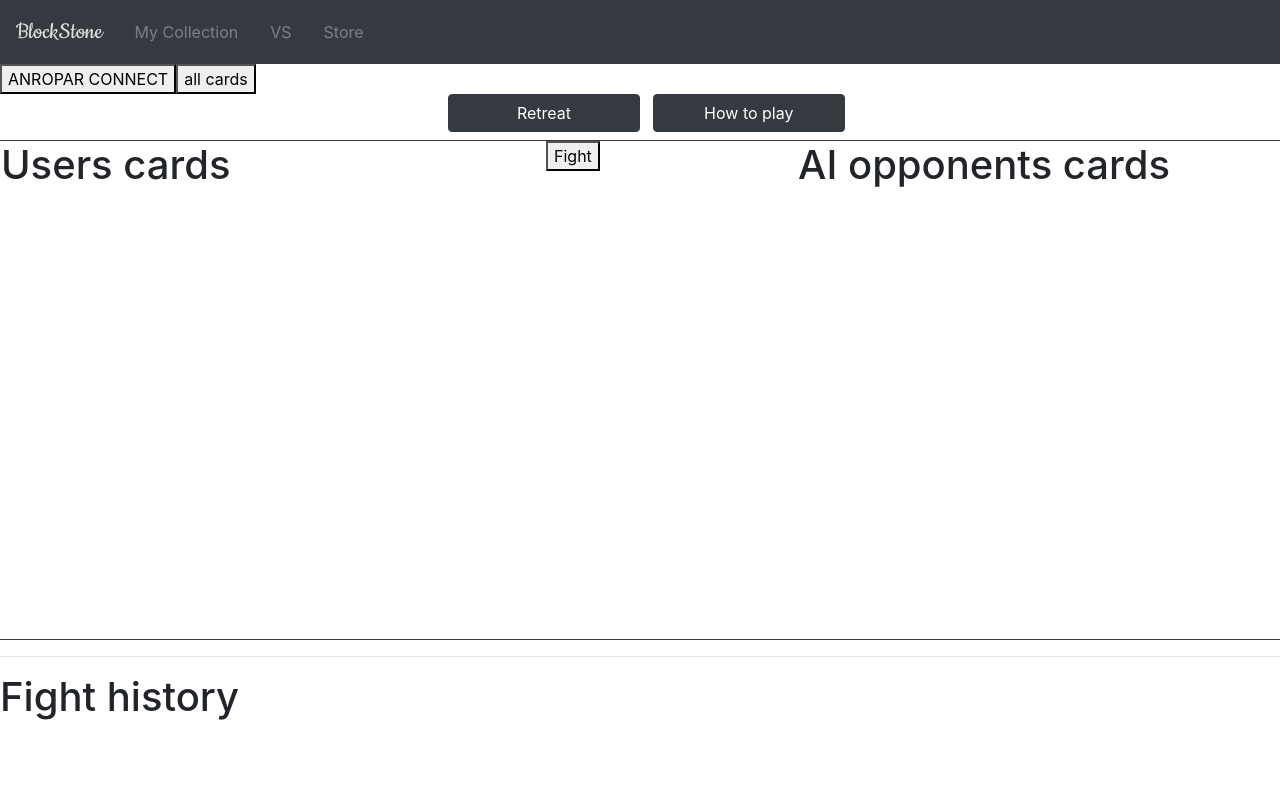
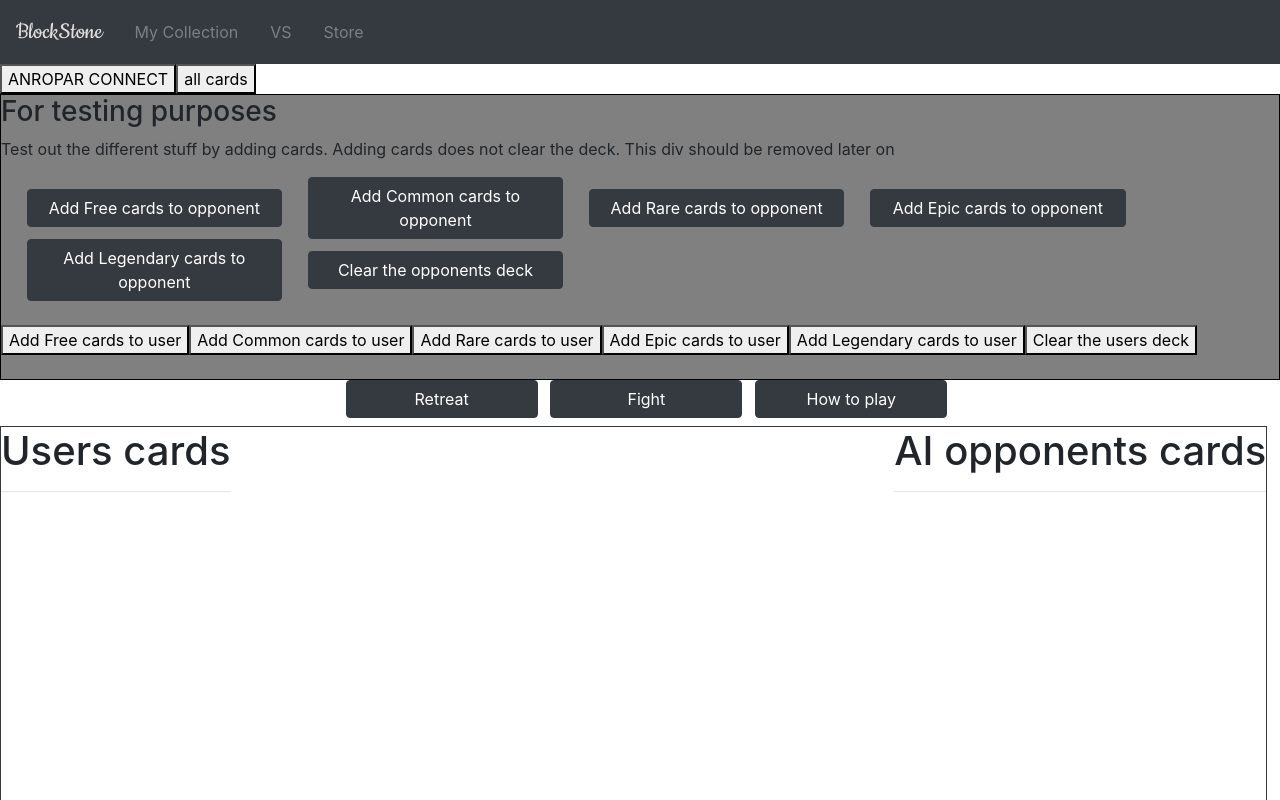
Before and after one commit to heho07/DH2642-ProjectGroup23, a React (Create React App) app: page /VersusMode in a window 1280 px wide. Shown: the top 800 px of the page. Built offline with nearby package versions, Linux system fonts and the light colour scheme.

Commit message:
restructured some code in VS mode and made it look better

```diff
--- a/src/VersusMode/VersusMode.css
+++ b/src/VersusMode/VersusMode.css
@@ -6,10 +6,8 @@
 #cardInfo{
 	overflow-y:scroll;
 	height:500px;
-}
-
-#opponentHeader{
-	float:right;
+    display: flex;
+    justify-content: space-between;
 }
 
 .cropped {
@@ -40,33 +38,13 @@
     min-width: 15%;
 }
 
-/*
-.tr-versus {
-	border:1px solid black;
-}
 
-.td-versus {
-	border:1px solid black;
-}
-
-table.table-bordered > tbody > tr > td{
-    border:1px solid black;
-}
-*/
-/*
-#cropped
-*/
-/*
-img {
-	width: 30%;
-}
-*/
 
 .table {
     border-style: hidden
 }
 
-#opponentsCards{
+.opponentsCards{
 	float:right;
 }
 
@@ -79,3 +57,14 @@ img {
 	margin-left: 2%;
 	width: 20%;
 }
+
+.flexContainer{
+    display:flex;
+    justify-content: space-between;
+        width: 180px;
+
+}
+
+.flexItem{
+    align-self: auto;
+}
--- a/src/VersusMode/VersusMode.jsx
+++ b/src/VersusMode/VersusMode.jsx
@@ -30,6 +30,7 @@ class VersusMode extends Component{
 	// When this component is instaniated we add it to the list of observers in the model
 	componentDidMount(){
 		modelInstance.addObserver(this);
+		this.state.opponentsCards.forEach((card) => console.log(card));
 	}
 
 	componentWillUnmount(){
@@ -87,24 +88,10 @@ class VersusMode extends Component{
         	img = "https://images.weserv.nl/?url=" + obj.img.replace("http://", "");
       	}
 
-  //added some background color to the tr to make it more visably discernably between the different elements
-  // HOWEVER it kind of looks like shit so idk
-  // TODO: make it so that only the users cards are draggable, and only the
-  // opponents cards are onDrop-able
-
-  /*
-  		let bgColors = [];
-  		for (var i = 0; i <3; i++) {
-  			let toAdd = Math.floor((obj.cardId.charCodeAt(0) * (200-60+1))%150 + 100 )%150;
-  			if (toAdd < 90) {
-  				toAdd += 100;
-  			}
-  			bgColors.push(toAdd);
-  		}
-	*/
-
 		return (
-			<table className ="table table-borderless">
+			<table className ="table table-borderless"
+				key = {obj.cardId + obj.name}>
+				<tbody>
 					<tr key = {obj.cardId}
 						draggable = {owner === "user"}		 //is draggable if users card
 						onDragStart = {owner === "user" ? (event) => this.onDrag(event, obj) : null} // can only be dragged if users card
@@ -113,17 +100,22 @@ class VersusMode extends Component{
 						//style = {{backgroundColor:`rgb(${bgColors})`}}
 						>
 						<td>
+							<h3>{obj.name}</h3>
 							<div className = "cropped ">
 								<img src = {img} alt = {img} onError={e=>{e.target.onerror=null; e.target.src = "https://i.imgur.com/ZI9QakW.png"}} className = "vsImg"/>
 							</div>
-					</td>
-					<td>
-						<h3><p>{obj.name}</p></h3>
+							<div className = "flexContainer">
+								<div className = "flexItem">
 									<p>Health: {obj.health}</p>
+								</div>
+								<div className = "flexItem">
 									<p>Attack: {obj.attack}</p>
-						<p>Cost: {obj.cost}</p>
+
+								</div>
+							</div>
 						</td>
 					</tr>
+				</tbody>
 			</table>
 		);
 	}
@@ -134,27 +126,27 @@ class VersusMode extends Component{
 		let cards = null;
 		if (owner === "user") {
 			cards = this.state.usersCards;
+			return (
+				<div>
+					{cards.map((item, i)=>{
+						return this.cardInfo(item, owner);
+					})}
+				</div>
+			);
 		}
 		else if (owner === "opponent"){
 			cards = this.state.opponentsCards;
-		}
-		else{
-			return false;
-		}
-		if (cards === null){
-			return <p>something went wrong</p>;
-		}
 			return (
-				<div>
-					<table className = " table table-bordered ">
-						<tbody>
+					<div className = "opponentsCards">
 						{cards.map((item, i)=>{
 							return this.cardInfo(item, owner);
 						})}
-						</tbody>
-					</table>
 					</div>
 				);
+		}
+		else{
+			return <p>something went wrong</p>;
+		}
 	}
 
 	// Checks for what cards the user and opponent has
@@ -255,6 +247,7 @@ class VersusMode extends Component{
 
 					{/* Commented out to check how the final screen looks.
 					 This div is purely to test stuff out with, can be commented out and should be removed later on
+					*/}
 					<div id = "testDiv">
 						<h3>For testing purposes</h3>
 						<p>Test out the different stuff by adding cards. Adding cards does not clear the deck. This div should be removed later on</p>
@@ -275,9 +268,11 @@ class VersusMode extends Component{
 						<br/>
 						<br/>
 					</div>
-					*/}
+
 					<center>
 						<Link to = "/ChooseDifficulty"><button className="btn btn-dark infoButton" title = "Can't take the heat? Better retreat and change difficulty">Retreat</button></Link>
+
+						<button className = "btn btn-dark infoButton" onClick = {() => this.fight()}>Fight</button>
 
 						<button className="btn btn-dark infoButton" onClick = {
 							() => window.open(
@@ -290,19 +285,19 @@ class VersusMode extends Component{
 
 					<h1 className="text-center"> {this.state.gamestate} </h1>
 
-					<div style={{width:window.innerWidth, height:window.innerHeight*0.95, "minHeight":"15%"}}>
+					<div style={{width:window.innerWidth*0.99, height:window.innerHeight*0.95, "minHeight":"15%"}}>
 						{/* I want this to take up more height even when it is empty. idk how though, at least without using px */}
-						<div className = "row border border-dark " id = "cardInfo">
+						<div className = " border border-dark " id = "cardInfo">
 
-							<div className = "col-sm-5">
+							<div >
 								<h1>Users cards </h1>
+								<hr/>
 								{this.displayAllCards("user")}
 							</div>
-							<div className = "col-sm-1">
-								<button onClick = {() => this.fight()}>Fight</button>
-							</div>
-							<div className = "col-sm-5" id = "opponentsCards">
-								<h1 id = "opponentHeader">AI opponents cards</h1>
+
+							<div  id = "opponentsCards">
+								<h1>AI opponents cards</h1>
+								<hr/>
 								{this.displayAllCards("opponent")}
 							</div>
 						</div>
```
Lines whose indentation alone changed are shown as unchanged.
